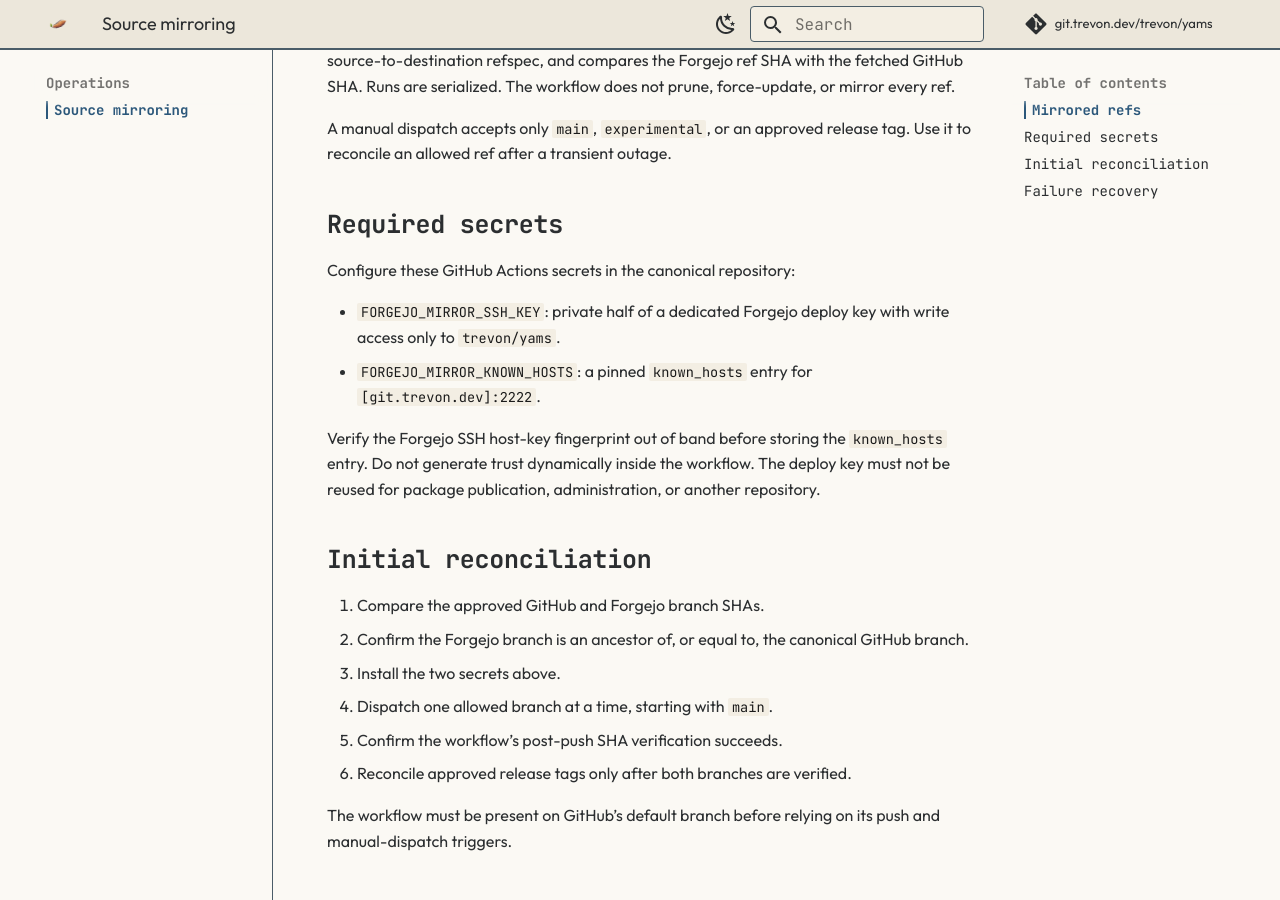
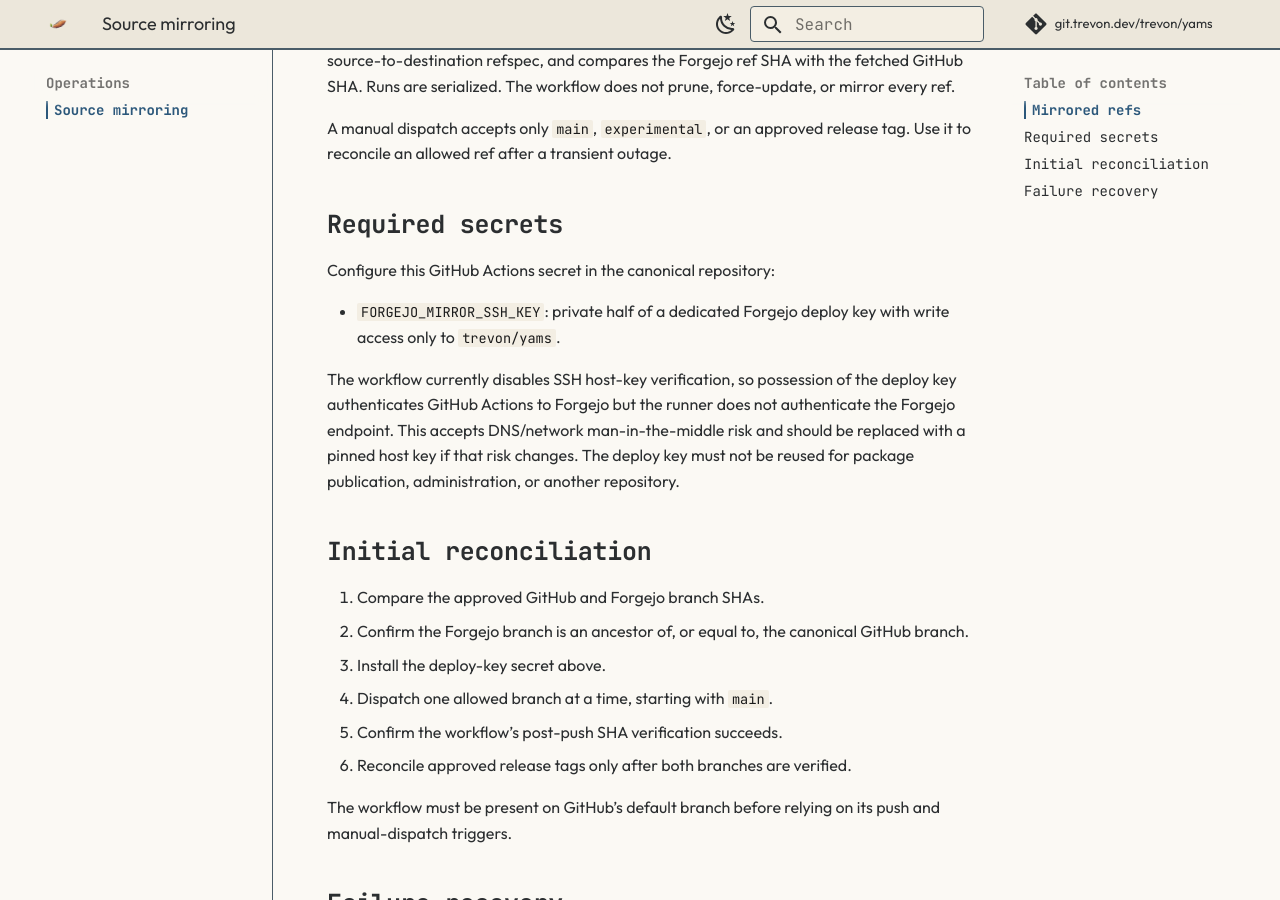
Before and after one commit to trvon/yams, an MkDocs documentation site: the page built from docs/source-mirroring.md, in a window 1280 px wide and 900 px high, scrolled down 568 px. Built offline with MkDocs 1.6.1 and Material for MkDocs 9.7.7, drawn with Linux system fonts in a browser that asks for light colours.

Commit message:
ci: disable Forgejo host verification
Signed-off-by: trvon <me@trevon.dev>

```diff
--- a/docs/source-mirroring.md
+++ b/docs/source-mirroring.md
@@ -22,16 +22,16 @@ tag. Use it to reconcile an allowed ref after a transient outage.
 
 ## Required secrets
 
-Configure these GitHub Actions secrets in the canonical repository:
+Configure this GitHub Actions secret in the canonical repository:
 
 - `FORGEJO_MIRROR_SSH_KEY`: private half of a dedicated Forgejo deploy key with
   write access only to `trevon/yams`.
-- `FORGEJO_MIRROR_KNOWN_HOSTS`: a pinned `known_hosts` entry for
-  `[git.trevon.dev]:2222`.
 
-Verify the Forgejo SSH host-key fingerprint out of band before storing the
-`known_hosts` entry. Do not generate trust dynamically inside the workflow.
-The deploy key must not be reused for package publication, administration, or
+The workflow currently disables SSH host-key verification, so possession of the
+deploy key authenticates GitHub Actions to Forgejo but the runner does not
+authenticate the Forgejo endpoint. This accepts DNS/network man-in-the-middle
+risk and should be replaced with a pinned host key if that risk changes. The
+deploy key must not be reused for package publication, administration, or
 another repository.
 
 ## Initial reconciliation
@@ -39,7 +39,7 @@ another repository.
 1. Compare the approved GitHub and Forgejo branch SHAs.
 2. Confirm the Forgejo branch is an ancestor of, or equal to, the canonical
    GitHub branch.
-3. Install the two secrets above.
+3. Install the deploy-key secret above.
 4. Dispatch one allowed branch at a time, starting with `main`.
 5. Confirm the workflow's post-push SHA verification succeeds.
 6. Reconcile approved release tags only after both branches are verified.
```
Also changed, not shown: 2 other files.
